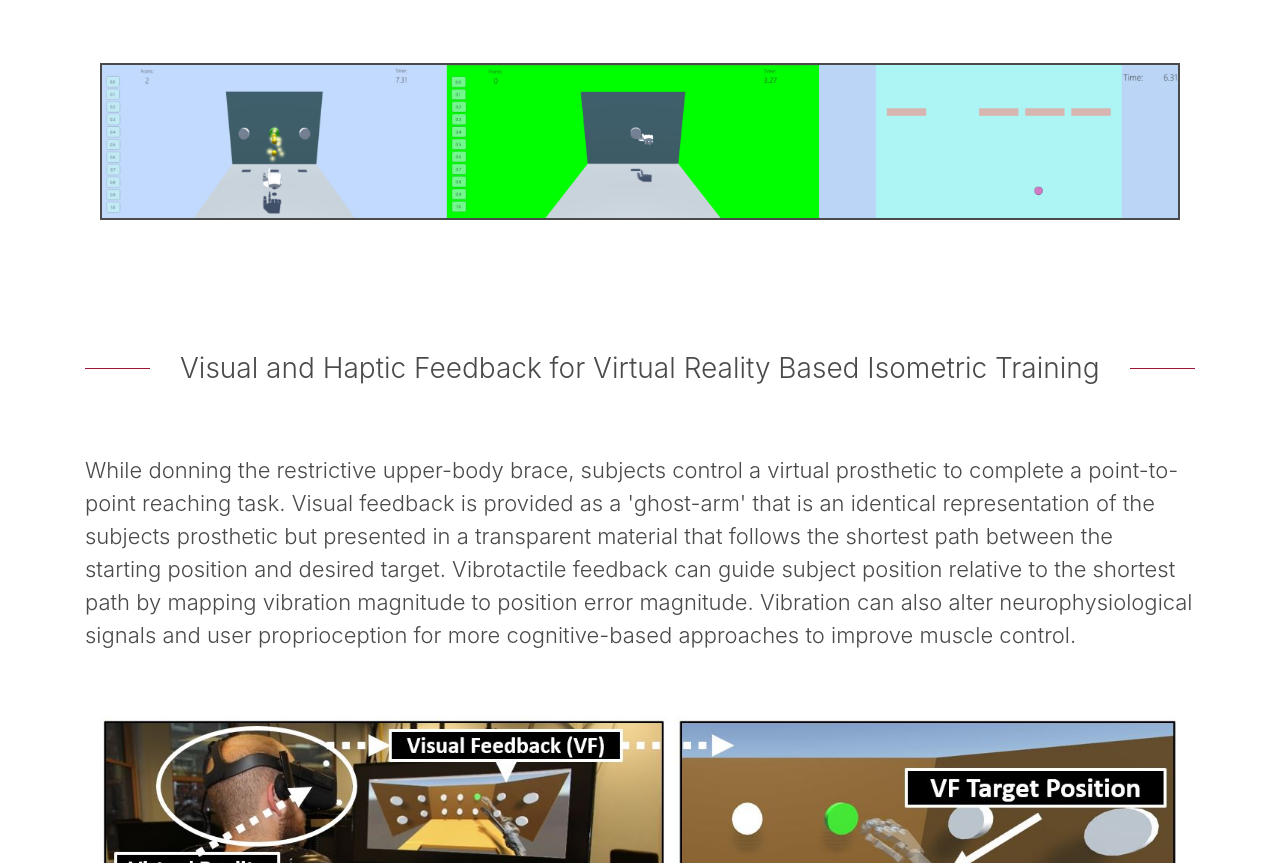
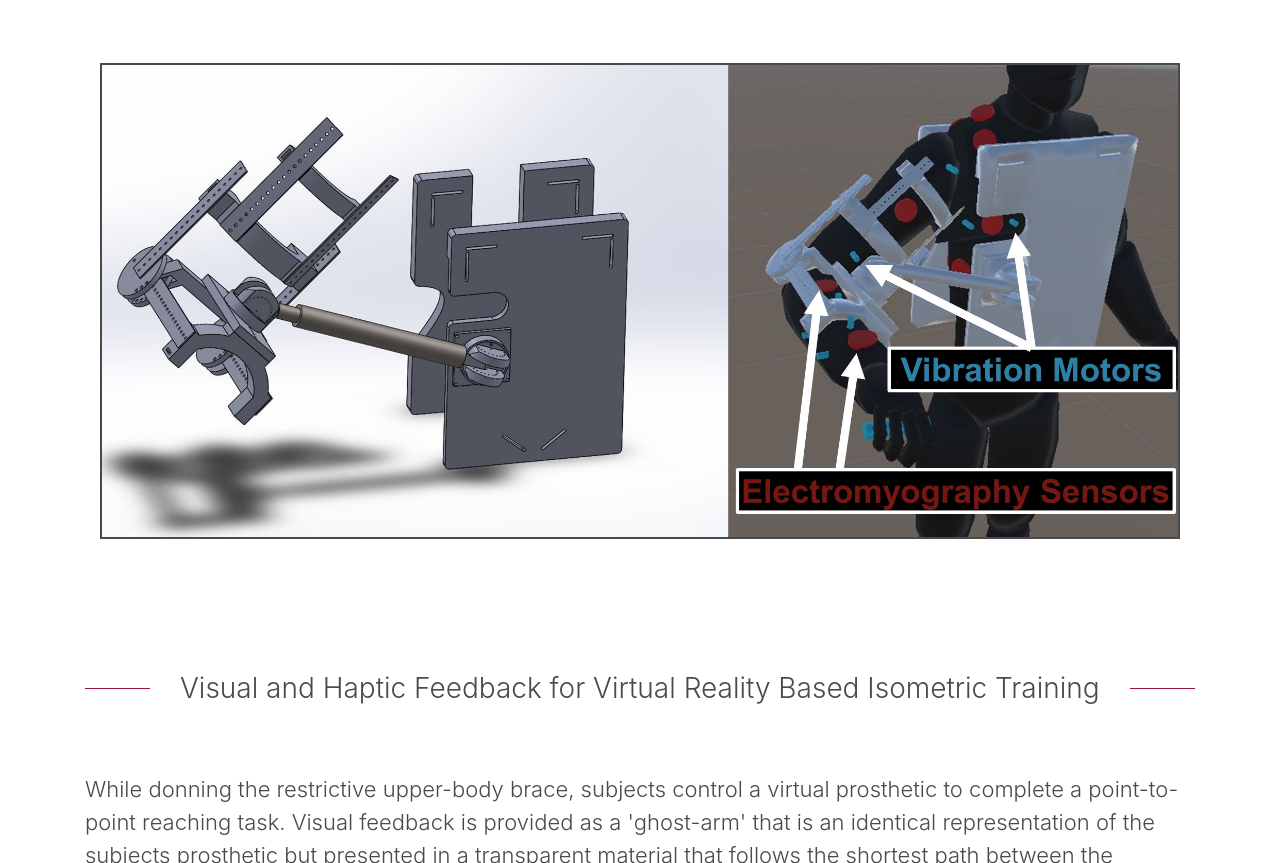
Before and after one commit to mocorelab/mocorelab.github.io, a plain HTML site: page visual_feedback.html in a window 1280 px wide. Shown: the part 1109-1972 px from the top of the page. Drawn offline with nearby package versions, Linux system fonts and the light colour scheme.

Commit message:
Update visual_feedback.html

```diff
--- a/visual_feedback.html
+++ b/visual_feedback.html
@@ -99,7 +99,7 @@
                         <div class="row">
                             <div class="col-md-12">
                                 </br></br>
-                                <img src="/assets/images/VR/imgonline-com-ua-twotoone-QNPAi7NHG2KcjyY.jpg" style="border-style: solid; border-width: 2px;"></img></br></br></br>
+                                <img src="/assets/images/research/vf/FullFigure3.jpg" style="border-style: solid; border-width: 2px;"></img></br></br></br>
                             </div>
                         </div>
                     </div>
```
